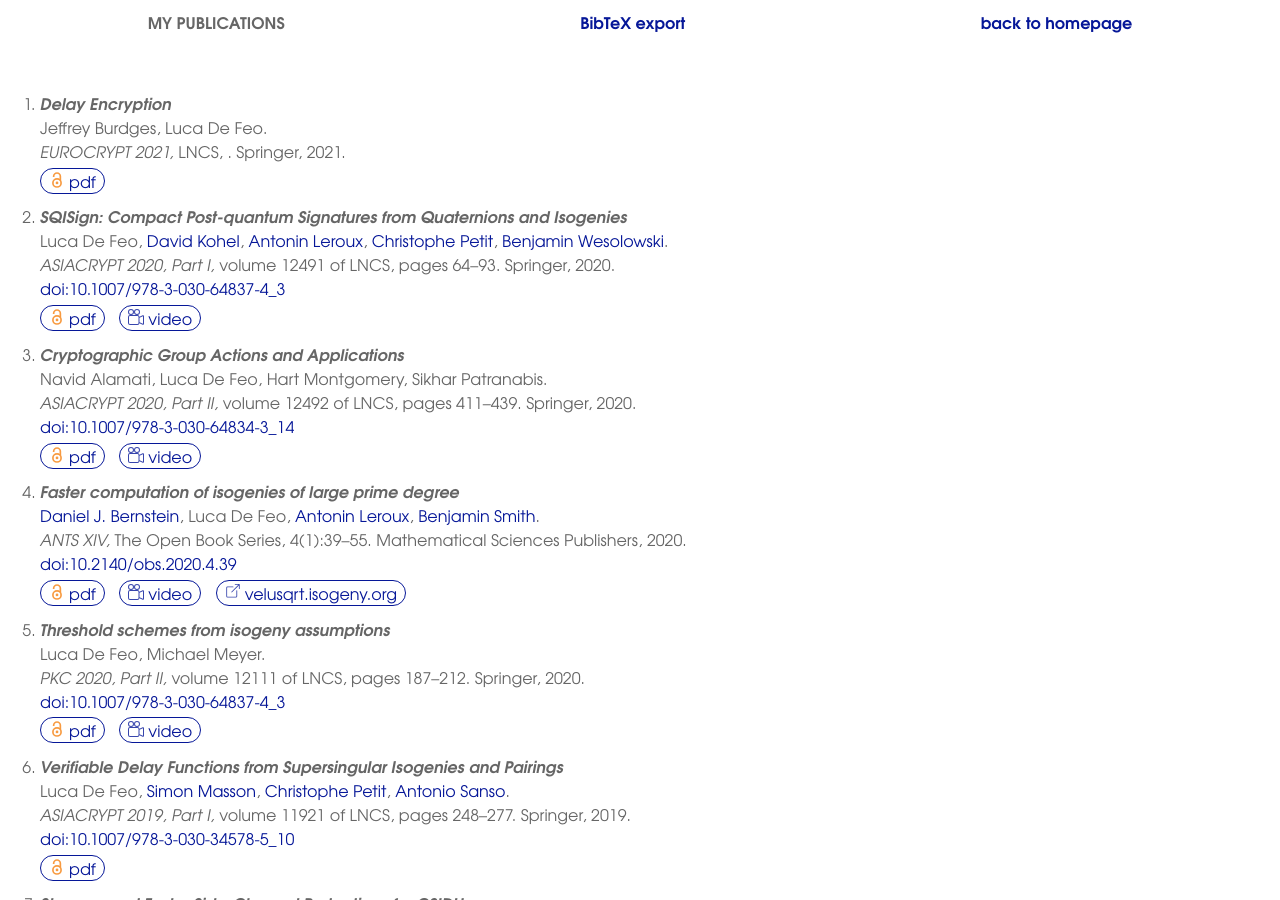
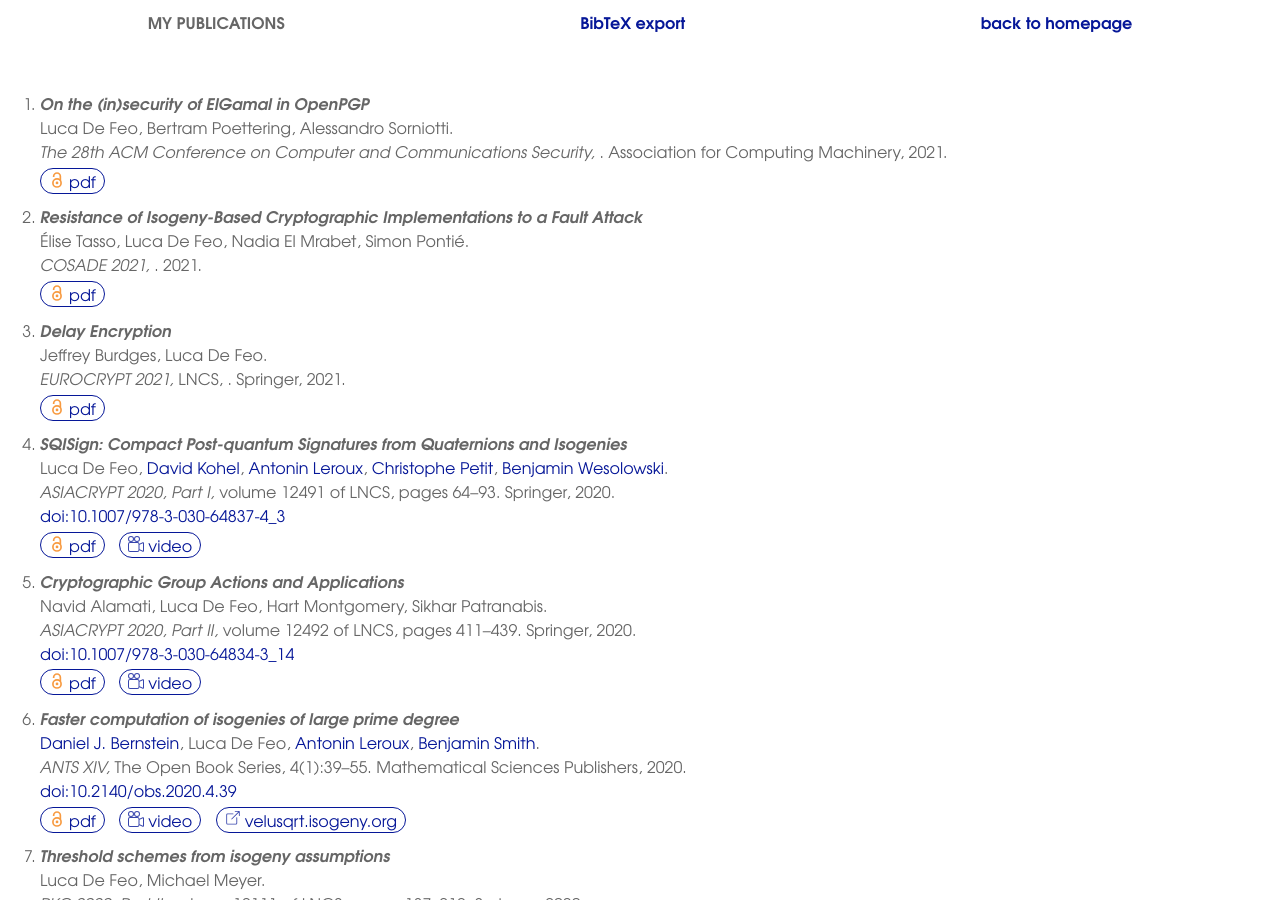
Before and after one commit to defeo/defeo.github.io, a Jekyll site: the page built from pubs.html, in a window 1280 px wide and 900 px high. Built offline with Jekyll 4.4.1, drawn with Linux system fonts in a browser that asks for light colours.

Commit message:
It's July: papers and students updates

```diff
--- a/_data/papers.yaml
+++ b/_data/papers.yaml
@@ -1,4 +1,32 @@
 papers:
+  - type: conference
+    title: On the (in)security of ElGamal in OpenPGP
+    authors:
+      - me
+      - Bertram Poettering
+      - Alessandro Sorniotti
+    bibinfo:
+      publisher: ACM
+      title:
+        short: ACM CCS 2021
+        long: The 28th ACM Conference on Computer and Communications Security
+    download: 'https://eprint.iacr.org/2021/923.pdf'
+    date: 2021-11
+    year: 2021
+
+  - type: conference
+    title: Resistance of Isogeny-Based Cryptographic Implementations to a Fault Attack
+    authors:
+      - Élise Tasso
+      - me
+      - Nadia El Mrabet
+      - Simon Pontié
+    bibinfo:
+      title: COSADE 2021
+    download: 'https://eprint.iacr.org/2021/850.pdf'
+    date: 2021-10
+    year: 2021
+
   - type: conference
     title: Delay Encryption
     authors:
--- a/_data/students.yaml
+++ b/_data/students.yaml
@@ -48,6 +48,7 @@ students:
     inst:
       - Télécom Paristech
     start: 2017
+    end: 2021
 
   - type: MSc
     name: Jean Kieffer
@@ -79,6 +80,7 @@ students:
     inst:
       - Università Roma 3
     start: 2018
+    end: 2021
 
   - type: PhD
     name: Élise Tasso
```
